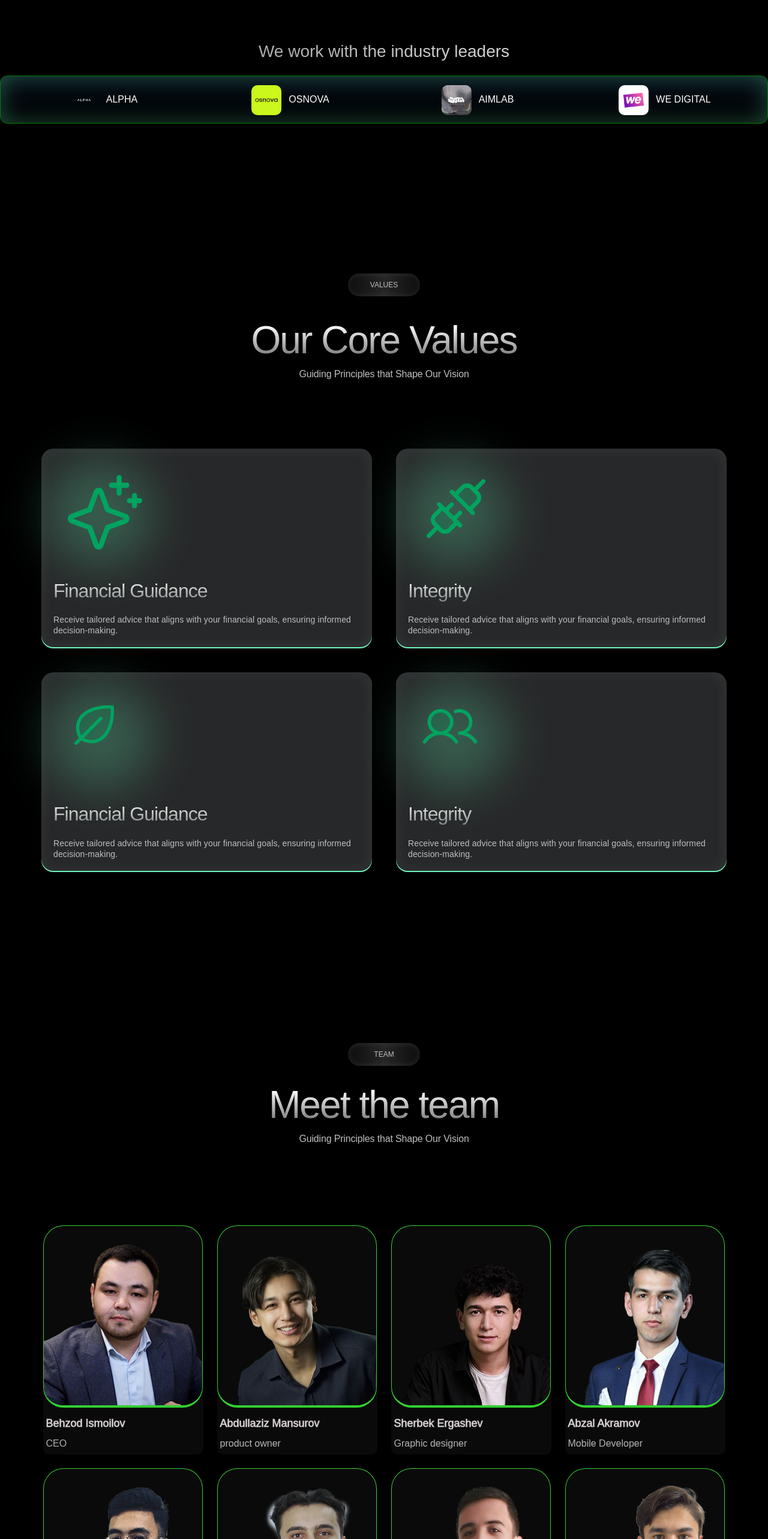
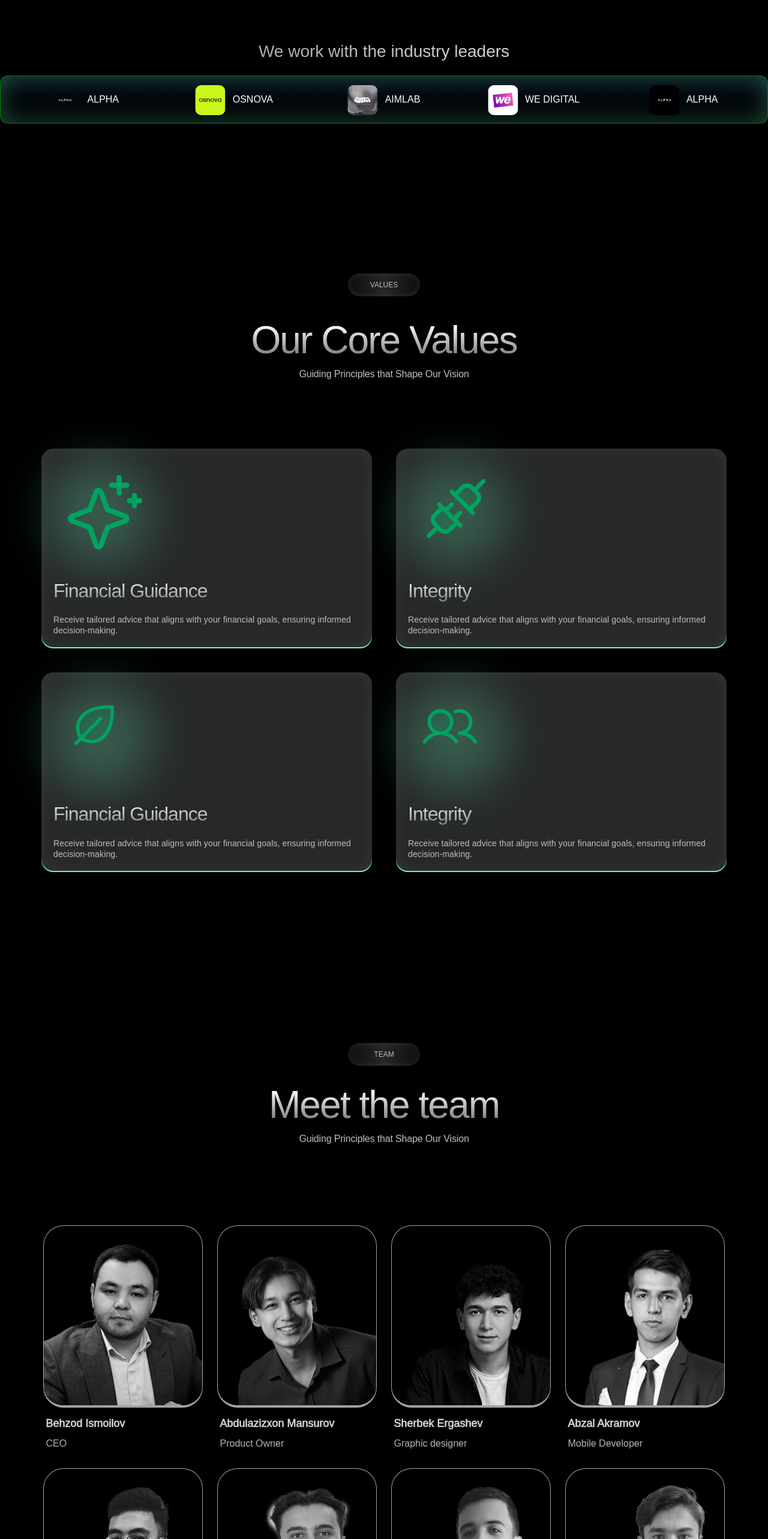
Before and after one commit to DiyorMr/izi, a React (Vite) app: page /about-us in a window 1280 px wide. Shown: the part 1780-4346 px from the top of the page at 60% size. Built offline with nearby package versions, Linux system fonts and the light colour scheme.

Commit message:
add change

```diff
--- a/src/components/LeaderSlider/LeaderSlider.tsx
+++ b/src/components/LeaderSlider/LeaderSlider.tsx
@@ -15,13 +15,15 @@ const LeaderSlider = () => {
       <h2 className="leader-title">We work with the industry leaders</h2>
     <div className="box-leader">
     <Swiper
-        slidesPerView={4}
+        slidesPerView={5}
         loop={true}
         speed={5000}
         autoplay={{
           delay: 0,
           disableOnInteraction: false,
+
         }}
+        loopAdditionalSlides={5}
         allowTouchMove={false}
         modules={[Autoplay]}
       >
--- a/src/components/TeamCard/TeamCard.scss
+++ b/src/components/TeamCard/TeamCard.scss
@@ -2,19 +2,22 @@
   //border:1px solid red;
   width: 267px;
   //border:1px solid red;
-   border-top-right-radius:34px ;
+  border-top-right-radius: 34px;
   border-top-left-radius: 34px;
   border-bottom-left-radius: 10px;
   border-bottom-right-radius: 10px;
-   padding-bottom: 6px ;
-   background-color: rgba(48, 47, 47, 0.219);
+  padding-bottom: 6px;
+  //  background-color: rgba(48, 47, 47, 0.219);
   backdrop-filter: blur(8px);
 
 }
 
 
 .icon-box {
-      border:1px solid rgb(50, 207, 50);
+  filter: grayscale(100%);
+  border-radius: 16px;
+  transition: filter .3s ease-in-out;
+  border: 1px solid rgb(50, 207, 50);
   border-bottom: 4px solid rgb(50, 207, 50);
   width: 266px;
   height: 304px;
@@ -24,6 +27,31 @@
   -moz-border-radius: 34px;
   -ms-border-radius: 34px;
   -o-border-radius: 34px;
+  -webkit-filter: grayscale(100%);
+  transition: 0.6s;
+  -webkit-transition: 0.6s;
+  -moz-transition: 0.6s;
+  -ms-transition: 0.6s;
+  -o-transition: 0.6s;
+
+  &:hover {
+    filter: grayscale(0%);
+    border-radius: 16px;
+    transition: filter .3s ease-in-out;
+    border: 1px solid rgb(50, 207, 50);
+    border-bottom: 4px solid rgb(50, 207, 50);
+    width: 266px;
+    height: 304px;
+    border-radius: 34px;
+    background: transparent;
+    -webkit-border-radius: 34px;
+    -moz-border-radius: 34px;
+    transition: 0.6;
+    -webkit-transition: 0.6;
+    -moz-transition: 0.6;
+    -ms-transition: 0.6;
+    -o-transition: 0.6;
+  }
 }
 
 
@@ -36,7 +64,8 @@
   font-size: 18px;
   font-style: normal;
   font-weight: 500;
-      line-height: 28px; /* 180% */
+  line-height: 28px;
+  /* 180% */
   margin-bottom: 8px;
 }
 
@@ -49,5 +78,6 @@
   font-size: 16px;
   font-style: normal;
   font-weight: 400;
-    line-height: 24px; /* 180% */
+  line-height: 24px;
+  /* 180% */
 }
--- a/src/index.js
+++ b/src/index.js
@@ -66,8 +66,8 @@ export const teamCardData = [
         img: teamone
     },
     {
-        title: 'Abdullaziz Mansurov',
-        text: 'product owner',
+        title: 'Abdulazizxon Mansurov ',
+        text: 'Product Owner',
         img: teamtwo
     },
     {
@@ -97,7 +97,7 @@ export const teamCardData = [
         img: teamseven
     },
     {
-        title: 'Boburjon Astonov',
+        title: 'Bobur Astonov',
         text: 'Frontend developer',
         img: teameight
     },
--- a/src/pages/About/About.scss
+++ b/src/pages/About/About.scss
@@ -230,7 +230,7 @@
     letter-spacing: 0%;
     text-align: center;
     text-transform: uppercase;
-    cursor: pointer;
+
         margin-bottom: 48px;
 }
 
@@ -295,7 +295,7 @@
     letter-spacing: 0%;
     text-align: center;
     text-transform: uppercase;
-    cursor: pointer;
+
     margin: 40px 0;
 
 
```
Also changed, not shown: src/components/LeaderSlider/LeaderSlider.scss (+1 -7 lines). Lines whose indentation alone changed are shown as unchanged.
